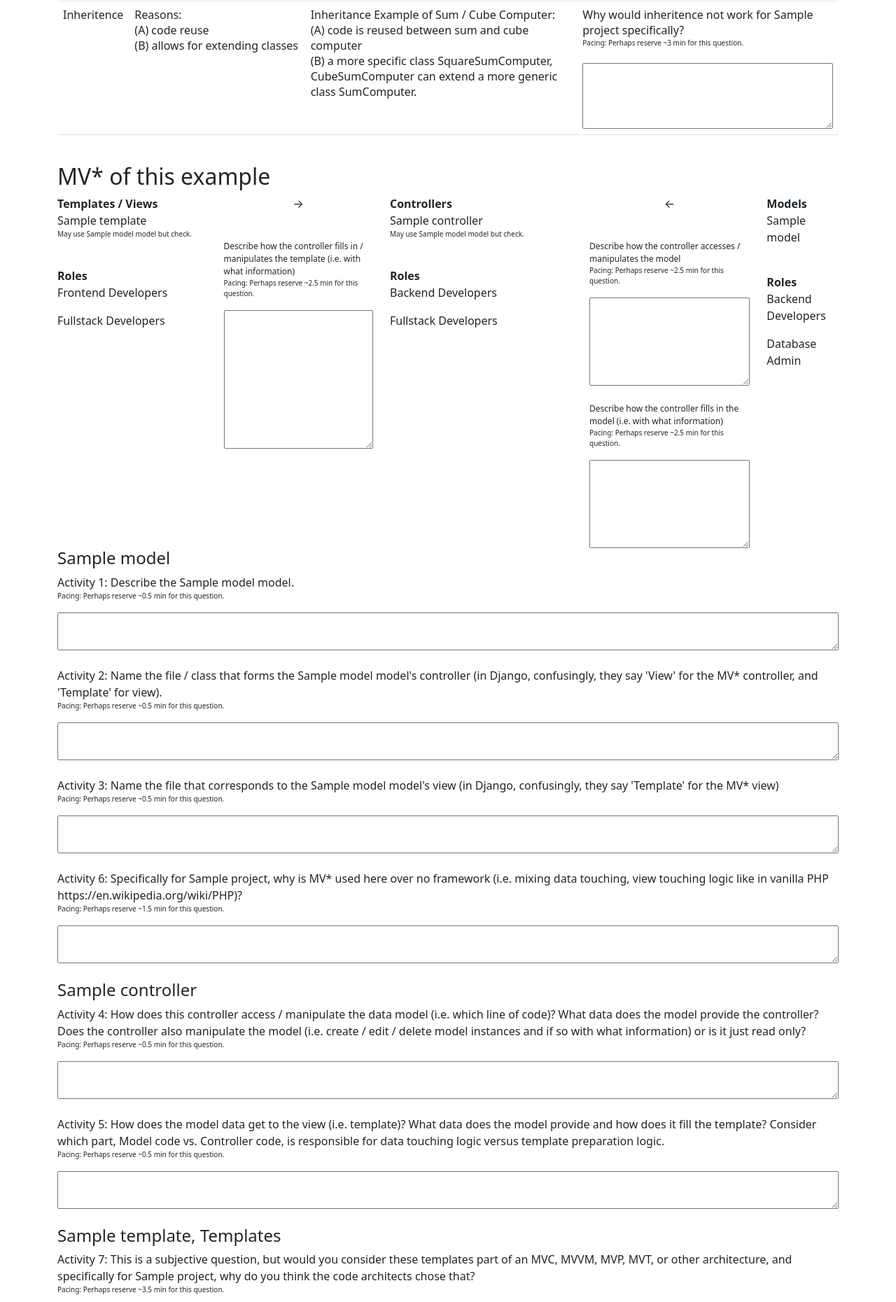
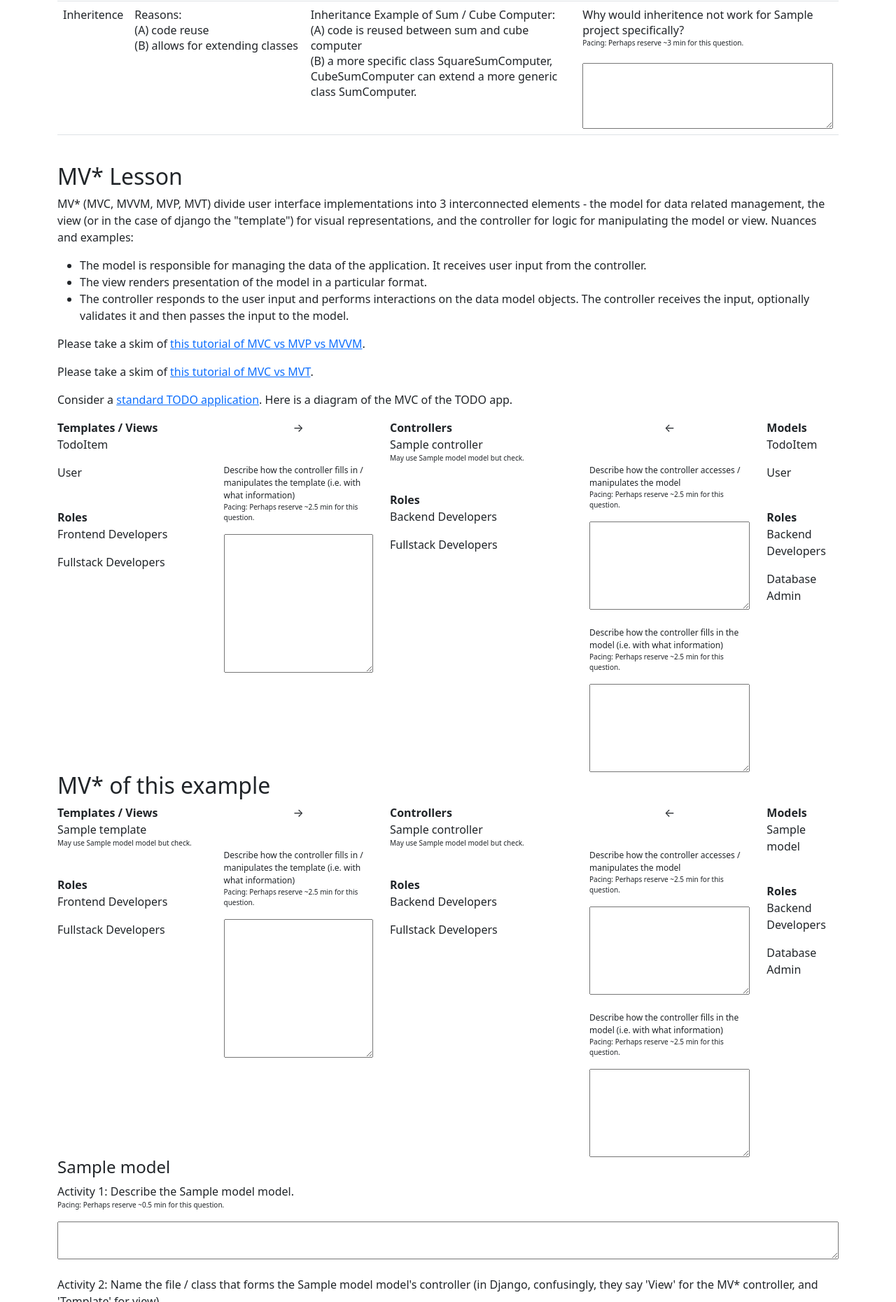
Before and after one commit to ld-rale/rale-modules, a Django app: template raleweb/templates/ralemodules/exercises.html in a window 1280 px wide. Shown: the part 4640-6500 px from the top of the page at 70% size. Run offline with Django 3.2, Linux system fonts and the light colour scheme; the template is opened without the code that fills it: most values are stand-ins (such as "Sample title", 1, 10 or a date in 2020).

Commit message:
started work on the canonical diagram for mv*

```diff
--- a/raleweb/templates/ralemodules/exercises.html
+++ b/raleweb/templates/ralemodules/exercises.html
@@ -263,6 +263,79 @@
                     </div>
                     <br>
                     <div id="mvs">
+                        <h2>MV* Lesson</h2>
+                        <p>MV* (MVC, MVVM, MVP, MVT) divide user interface implementations into 3 interconnected elements - the model for data related management, the view (or in the case of django the "template") for visual representations, and the controller for logic for manipulating the model or view. Nuances and examples:</p>
+                        <ul>
+                            <li>The model is responsible for managing the data of the application. It receives user input from the controller.</li>
+                            <li>The view renders presentation of the model in a particular format.</li>
+                            <li>The controller responds to the user input and performs interactions on the data model objects. The controller receives the input, optionally validates it and then passes the input to the model.</li>
+                        </ul>
+                        <p>Please take a skim of <a target="_blank" href="http://127.0.0.1:7000/static/ralemodules/MVC-MVP-MVVM.pdf">this tutorial of MVC vs MVP vs MVVM</a>.</p>
+                        <p>Please take a skim of <a target="_blank" href="http://127.0.0.1:7000/static/ralemodules/MVC-MVT.pdf">this tutorial of MVC vs MVT</a>.</p>
+                        <p>Consider a <a href="https://todomvc.com/examples/react/#/" target="_blank">standard TODO application</a>. Here is a diagram of the MVC of the TODO app.</p>
+                        <div class="row">
+                            <div class="col-sm-5">
+                                <div class="row">
+                                    <div class="col-sm-6">
+                                        <b>Templates / Views</b>
+                                            <p>TodoItem</p>
+                                            <p>User</p>
+                                        <br>
+                                        <b>Roles</b>
+                                        <p>Frontend Developers</p>
+                                        <p>Fullstack Developers</p>
+                                    </div>
+                                    <div class="col-sm-6">
+                                        <p style="text-align: center;">→</p>
+                                        <br>
+                                        <p style="font-size:12px;">Describe how the controller fills in / manipulates the template (i.e. with what information)
+                                            <br><span style="font-size: 10px;">Pacing: Perhaps reserve ~2.5 min for this question.</span>
+                                        </p>
+                                        <textarea rows="8" style="width: 100%; max-width: 100%;"></textarea>
+                                    </div>
+                                </div>
+                            </div>
+                            <div class="col-sm-3">
+                                <b>Controllers</b>
+                                {% for controller in dp.views %}
+                                    <p>
+                                        {{controller.name}}<br>
+                                        <span style="font-size:10px;">May use {{controller.model}} model but check.</span>
+                                    </p>
+                                {% endfor %}
+                                <br>
+                                <b>Roles</b>
+                                <p>Backend Developers</p>
+                                <p>Fullstack Developers</p>
+                            </div>
+                            <div class="col-sm-4">
+                                <div class="row">
+                                    <div class="col-sm-8">
+                                        <p style="text-align: center;">←</p>
+                                        <br>
+                                        <p style="font-size:12px;">Describe how the controller accesses / manipulates the model
+                                            <br><span style="font-size: 10px;">Pacing: Perhaps reserve ~2.5 min for this question.</span>
+                                        </p>
+                                        <textarea rows="5" style="width: 100%; max-width: 100%;"></textarea>
+                                        <br><br>
+                                        <p style="font-size:12px;">Describe how the controller fills in the model (i.e. with what information)
+                                            <br><span style="font-size: 10px;">Pacing: Perhaps reserve ~2.5 min for this question.</span>
+                                        </p>
+                                        <textarea rows="5
+                                        " style="width: 100%; max-width: 100%;"></textarea>
+                                    </div>
+                                    <div class="col-sm-4">
+                                        <b>Models</b>
+                                            <p>TodoItem</p>
+                                            <p>User</p>
+                                        <br>
+                                        <b>Roles</b>
+                                        <p>Backend Developers</p>
+                                        <p>Database Admin</p>
+                                    </div>
+                                </div>
+                            </div>
+                        </div>
                         <h2>MV* of this example</h2>
                         <div class="row">
                             <div class="col-sm-5">
```
Also changed, not shown: 2 other files.
